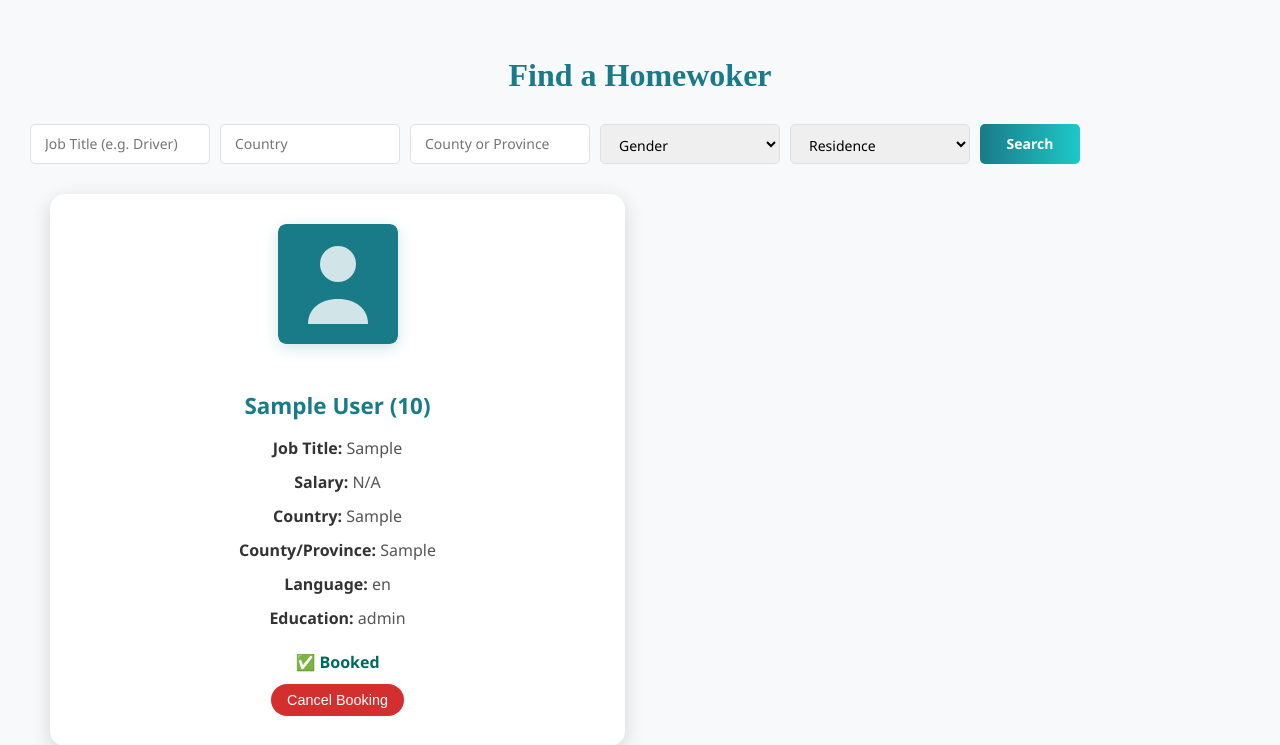
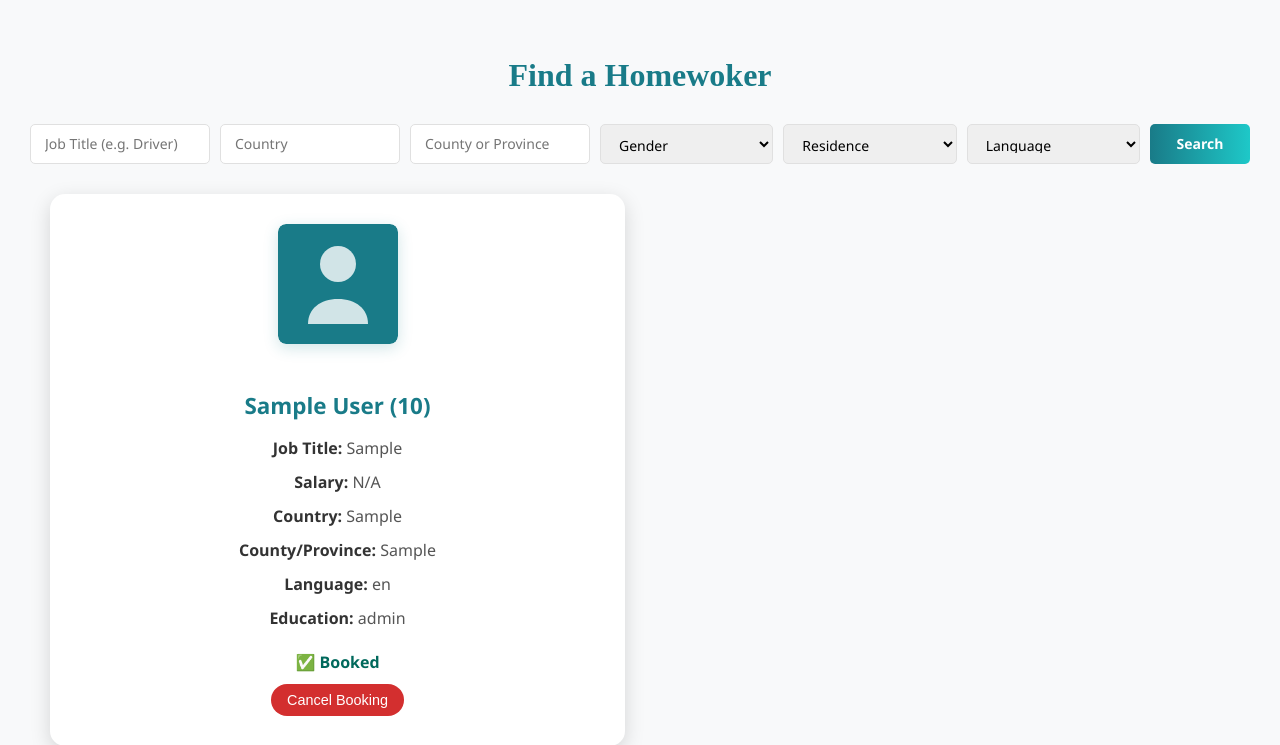
Before and after one commit to kenprohosting/Homeworker.info, a PHP site: page /employer_dashboard.php in a window 1280 px wide. Shown: the part 72-817 px from the top of the page. Run offline with PHP 8.4, Linux system fonts and the light colour scheme; the visitor is signed in with stand-in values (Sample User, id 1); tables that the repository leaves empty hold one stand-in row (values such as "Sample post").

Commit message:
filter by language

```diff
--- a/employer_dashboard.php
+++ b/employer_dashboard.php
@@ -40,6 +40,10 @@ if (!empty($_GET['residence'])) {
     $filter_sql .= " AND residence_type = ?";
     $params[] = $_GET['residence'];
 }
+if (!empty($_GET['language'])) {
+    $filter_sql .= " AND e.Language LIKE ?";
+    $params[] = '%' . $_GET['language'] . '%';
+}
 
 // Modify query to include booking status
 $filter_sql = "SELECT e.*,
@@ -72,6 +76,10 @@ if (!empty($_GET['gender'])) {
 if (!empty($_GET['residence'])) {
     $filter_sql .= " AND e.Residence_type = ?";
     $params[] = $_GET['residence'];
+}
+if (!empty($_GET['language'])) {
+    $filter_sql .= " AND e.Language LIKE ?";
+    $params[] = '%' . $_GET['language'] . '%';
 }
 
 $stmt = $conn->prepare($filter_sql);
@@ -694,9 +702,24 @@ $bookings = $stmt2->fetchAll(PDO::FETCH_ASSOC);
       <option value="urban">Urban</option>
       <option value="rural">Rural</option>
     </select>
+    <select name="language">
+      <option value="">Language</option>
+      <?php
+      $languages = [
+        'English', 'Swahili', 'French', 'German', 'Spanish', 'Arabic', 'Somali',
+        'Luo', 'Kikuyu', 'Luhya', 'Kalenjin', 'Kamba', 'Kisii', 'Meru',
+        'Mijikenda', 'Maasai', 'Turkana',
+        'Mandarin Chinese', 'Hindi', 'Portuguese', 'Russian', 'Italian',
+        'Japanese', 'Korean', 'Bengali', 'Urdu', 'Indonesian'
+      ];
+      foreach ($languages as $lang) {
+          $sel = (($_GET['language'] ?? '') === $lang) ? 'selected' : '';
+          echo "<option value=\"$lang\" $sel>$lang</option>";
+      }
+      ?>
+    </select>
     <button type="submit" class="btn search-btn">Search</button>
   </form>
-
 
 
   <!-- Employee Cards -->
```
